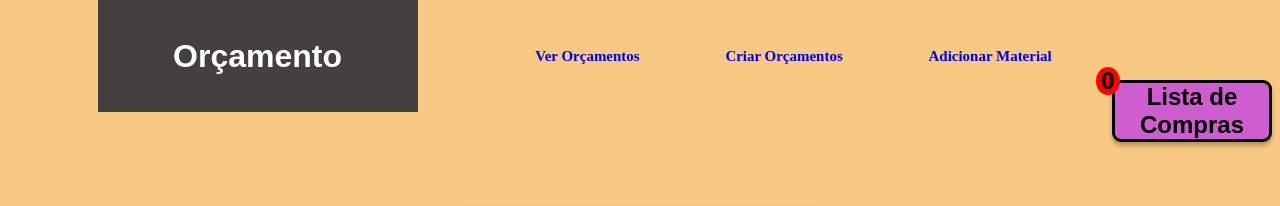
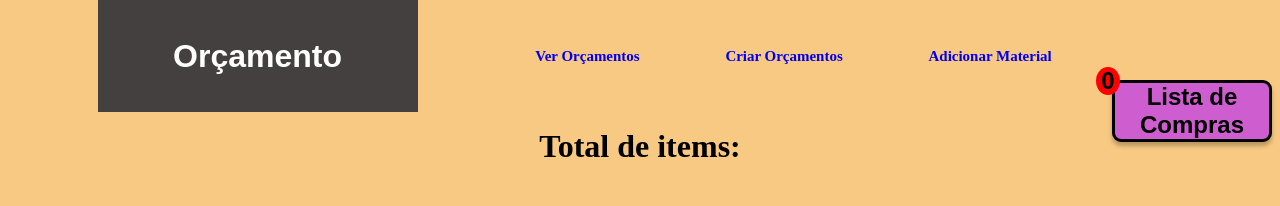
Before and after one commit to MiguelADSilva/orcamento-sys-v3, a React (Vite) app: page /create in a window 1280 px wide. Shown: the top 206 px of the page. Built offline with nearby package versions, Linux system fonts and the light colour scheme; no server answers.

Commit message:
refactor

```diff
--- a/src/Pages/AddMaterial/AddMaterial.jsx
+++ b/src/Pages/AddMaterial/AddMaterial.jsx
@@ -232,5 +232,6 @@ const typeOptions = [
   { title: "Tubos Flexíveis"},
   { title: "Calhas"},
   { title: "Transformadores"},
-  { title: "Iluminação"}
+  { title: "Iluminação"},
+  { title: "Tampa"}
 ];
--- a/src/Pages/CreateBudget/CreateBudget.jsx
+++ b/src/Pages/CreateBudget/CreateBudget.jsx
@@ -83,6 +83,7 @@ const CreateBudget = () => {
       <ContentBudget>
       {handleClickToCalculate()}
       <HeaderC />
+        <h1>Total de items: {materials?.length}</h1>
         <ShopListContent>
           <SpanContent>
             <Span>{orcamento.length}</Span>
```
